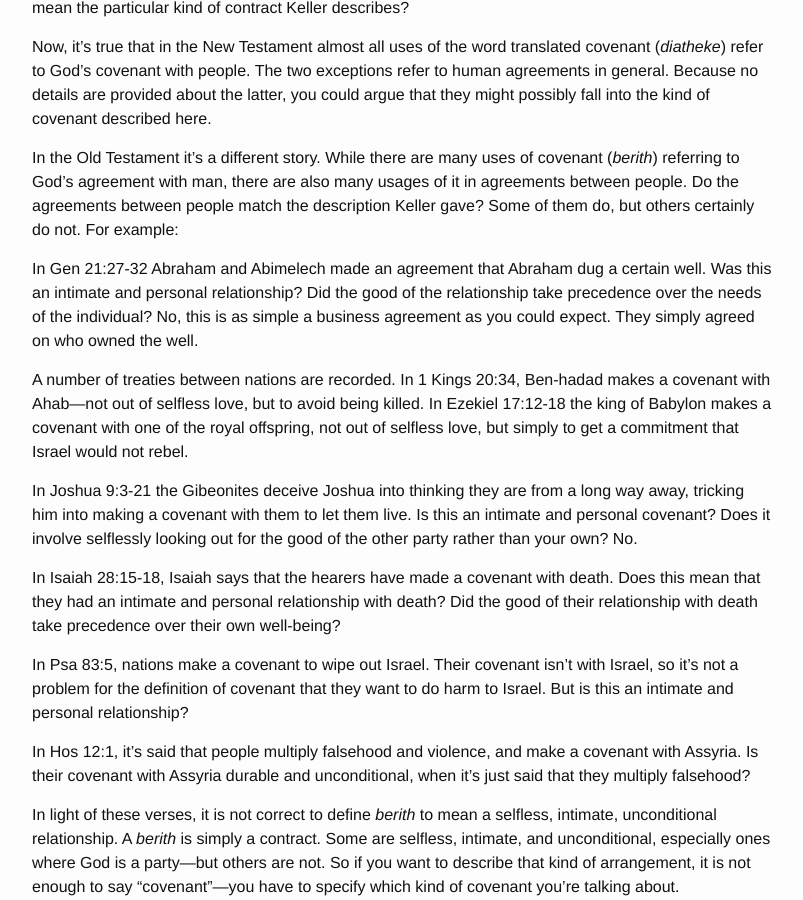
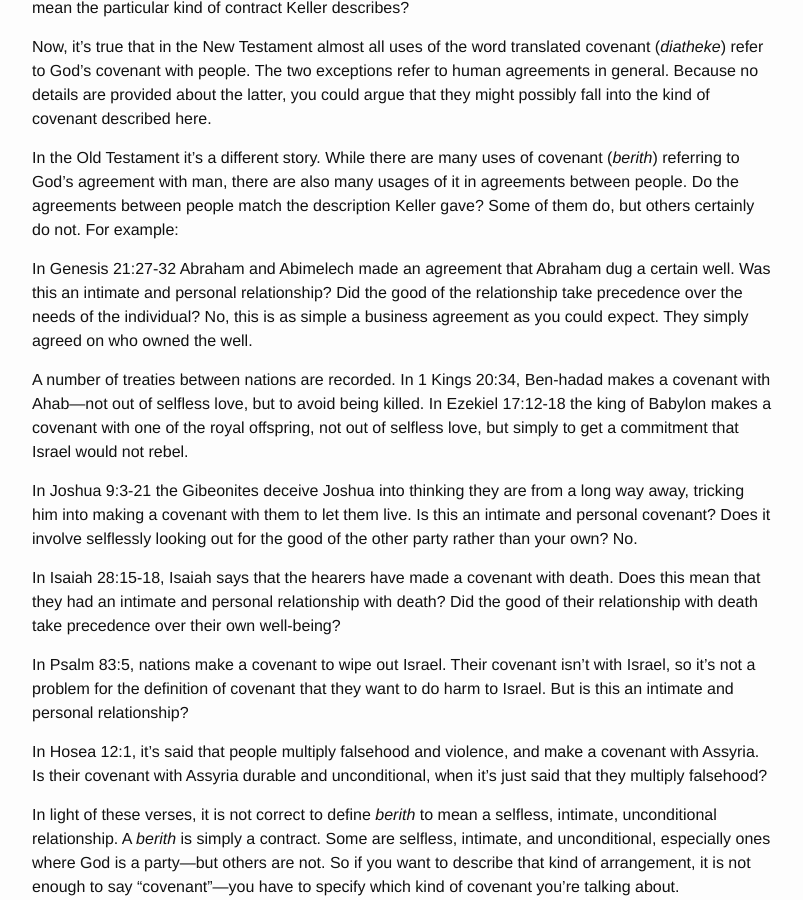
Before and after one commit to CodingItWrong/joshjustice.com, a Jekyll site: the page built from _posts/2023-12-06-definition-of-covenant.md, in a window 1280 px wide and 900 px high, scrolled down 702 px. Shown: the whole window, without its empty margins (238-1041 px from the left). Built offline with Jekyll 4.4.1, drawn with Linux system fonts in a browser that asks for light colours; our own code applies the rules of GitHub Pages for plain Markdown files.

Commit message:
Expand verse references

```diff
--- a/_posts/2023-12-06-definition-of-covenant.md
+++ b/_posts/2023-12-06-definition-of-covenant.md
@@ -18,7 +18,7 @@ Now, it's true that in the New Testament almost all uses of the word translated
 
 In the Old Testament it's a different story. While there are many uses of covenant (*berith*) referring to God's agreement with man, there are also many usages of it in agreements between people. Do the agreements between people match the description Keller gave? Some of them do, but others certainly do not. For example:
 
-In Gen 21:27-32 Abraham and Abimelech made an agreement that Abraham dug a certain well. Was this an intimate and personal relationship? Did the good of the relationship take precedence over the needs of the individual? No, this is as simple a business agreement as you could expect. They simply agreed on who owned the well.
+In Genesis 21:27-32 Abraham and Abimelech made an agreement that Abraham dug a certain well. Was this an intimate and personal relationship? Did the good of the relationship take precedence over the needs of the individual? No, this is as simple a business agreement as you could expect. They simply agreed on who owned the well.
 
 A number of treaties between nations are recorded. In 1 Kings 20:34, Ben-hadad makes a covenant with Ahab—not out of selfless love, but to avoid being killed. In Ezekiel 17:12-18 the king of Babylon makes a covenant with one of the royal offspring, not out of selfless love, but simply to get a commitment that Israel would not rebel.
 
@@ -26,9 +26,9 @@ In Joshua 9:3-21 the Gibeonites deceive Joshua into thinking they are from a lon
 
 In Isaiah 28:15-18, Isaiah says that the hearers have made a covenant with death. Does this mean that they had an intimate and personal relationship with death? Did the good of their relationship with death take precedence over their own well-being?
 
-In Psa 83:5, nations make a covenant to wipe out Israel. Their covenant isn’t with Israel, so it’s not a problem for the definition of covenant that they want to do harm to Israel. But is this an intimate and personal relationship?
+In Psalm 83:5, nations make a covenant to wipe out Israel. Their covenant isn’t with Israel, so it’s not a problem for the definition of covenant that they want to do harm to Israel. But is this an intimate and personal relationship?
 
-In Hos 12:1, it’s said that people multiply falsehood and violence, and make a covenant with Assyria. Is their covenant with Assyria durable and unconditional, when it’s just said that they multiply falsehood?
+In Hosea 12:1, it’s said that people multiply falsehood and violence, and make a covenant with Assyria. Is their covenant with Assyria durable and unconditional, when it’s just said that they multiply falsehood?
 
 In light of these verses, it is not correct to define *berith* to mean a selfless, intimate, unconditional relationship. A *berith* is simply a contract. Some are selfless, intimate, and unconditional, especially ones where God is a party—but others are not. So if you want to describe that kind of arrangement, it is not enough to say “covenant”—you have to specify which kind of covenant you’re talking about.
 
```
